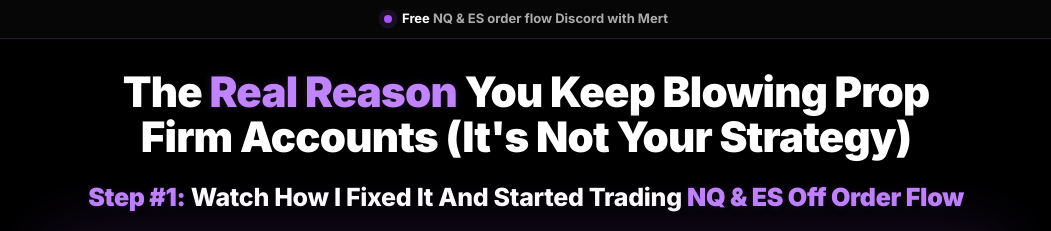
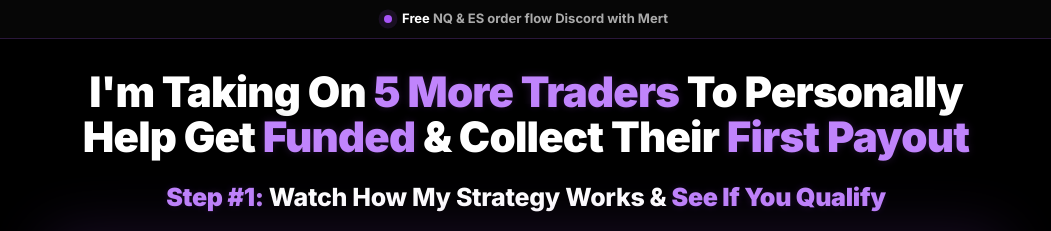
Before and after one commit to eliascroesus/mertfutures-funnel, a plain HTML site: page apply-2/index.html in a window 1280 px wide. Shown: the top 231 px of the page, without its empty margins (114-1165 px from the left). Drawn offline with Linux system fonts and the light colour scheme.

Commit message:
New page 2 headline and Step #1 line
Co-Authored-By: Claude Opus 5.5 <noreply@anthropic.com>
Claude-Session: https://claude.ai/code/session_015aTEPaDKixhRzr4JK17SrG

```diff
--- a/apply-2/index.html
+++ b/apply-2/index.html
@@ -30,8 +30,8 @@
 
 <header class="hero">
   <div class="wrap">
-    <h1>The <span class="accent">Real Reason</span> You Keep Blowing Prop Firm Accounts <span class="nowrap">(It's Not Your Strategy)</span></h1>
-    <h2 class="step-h"><b>Step #1:</b> Watch How I Fixed It And Started Trading <b>NQ &amp; ES Off Order Flow</b></h2>
+    <h1>I'm Taking On <span class="accent">5 More Traders</span> To Personally Help Get <span class="accent">Funded</span> &amp; Collect Their <span class="accent">First Payout</span></h1>
+    <h2 class="step-h"><b>Step #1:</b> Watch How My Strategy Works &amp; <b>See If You Qualify</b></h2>
     <div class="vslframe" id="vsl">
       <div class="vph"><span class="play"><svg viewBox="0 0 24 24" fill="currentColor"><path d="M6 4l14 8-14 8z"/></svg></span><span class="vtxt">Loading video…</span></div>
     </div>
```
Also changed, not shown: apply/index.html (+2 -2 lines).
